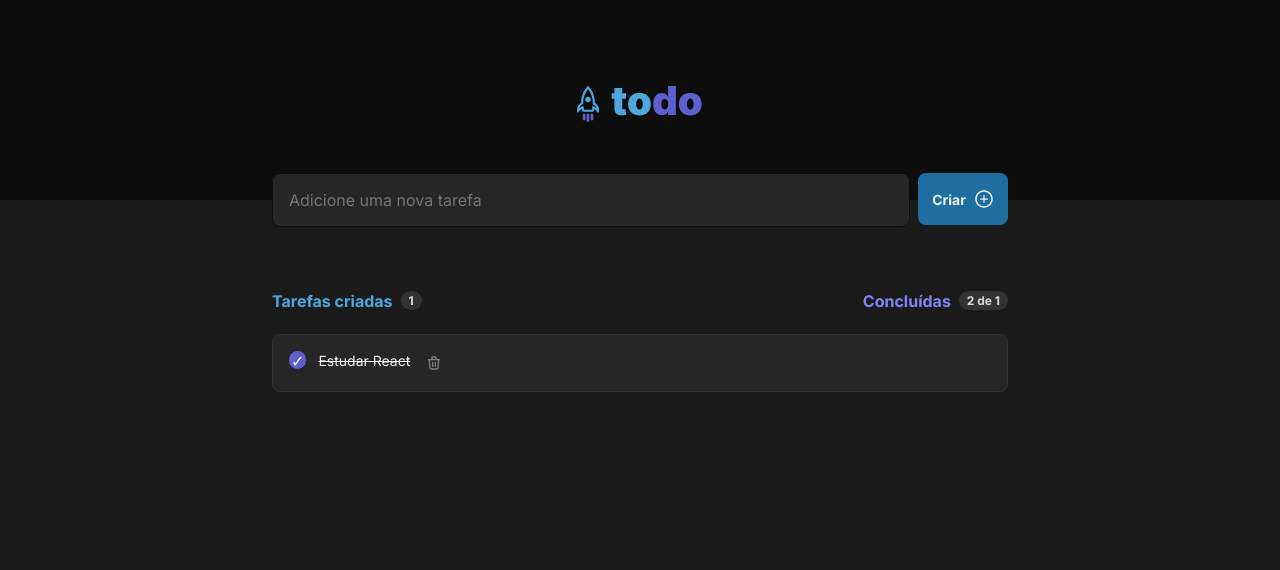
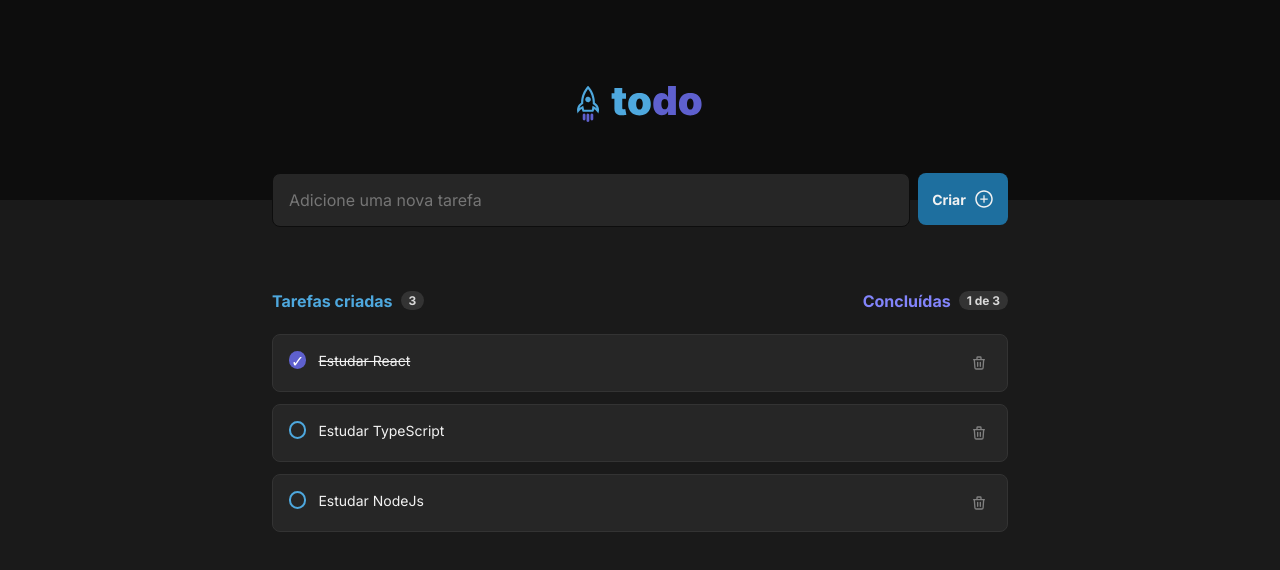
Before and after one commit to jeffersondossantosaguiar/todo-react, a React (Vite) app: page / in a window 1280 px wide. Shown: the top 570 px of the page. Built offline with nearby package versions, Linux system fonts and the light colour scheme.

Commit message:
feat: create tasks

```diff
--- a/package.json
+++ b/package.json
@@ -12,11 +12,13 @@
   "dependencies": {
     "react": "^18.2.0",
     "react-dom": "^18.2.0",
-    "react-icons": "^4.11.0"
+    "react-icons": "^4.11.0",
+    "uuid": "^9.0.1"
   },
   "devDependencies": {
     "@types/react": "^18.2.15",
     "@types/react-dom": "^18.2.7",
+    "@types/uuid": "^9.0.4",
     "@typescript-eslint/eslint-plugin": "^6.0.0",
     "@typescript-eslint/parser": "^6.0.0",
     "@vitejs/plugin-react": "^4.0.3",
--- a/src/App.tsx
+++ b/src/App.tsx
@@ -2,41 +2,79 @@ import { useState } from 'react';
 import styles from './App.module.css';
 import { Empty } from './components/Empty';
 import { Header } from './components/Header';
-import { ITask, Task } from './components/Task';
+import { Task } from './components/Task';
 import { TaskForm } from './components/TaskForm';
 import { TaskHeader } from './components/TaskHeader';
 import './global.css';
+import { ITask } from './models/Task';
 
-const task: ITask = {
-  id: 1,
-  isChecked: true,
-  content: 'Estudar React'
-};
+const task: ITask[] = [
+  {
+    id: "1",
+    isChecked: true,
+    content: 'Estudar React'
+  },
+  {
+    id: "2",
+    isChecked: false,
+    content: 'Estudar TypeScript'
+  },
+  {
+    id: "3",
+    isChecked: false,
+    content: 'Estudar NodeJs'
+  }
+];
 
 function App() {
-  const [tasks, setTasks] = useState([task]);
+  const [tasks, setTasks] = useState(task);
   const [createdTasks, setCreatedTasks] = useState(tasks.length);
+  const [completedTasks, setCompletedTasks] = useState(countCheckedTasks(task));
 
-  function deleteTask(id: number) {
+  function createTask(task: ITask) {
+    const newTasks = [...tasks, task];
+    setTasks(newTasks);
+    setCreatedTasks(newTasks.length);
+  }
+
+  function deleteTask(id: string) {
     const newTasks = tasks.filter(task => {
       return task.id !== id;
     });
+    setTasks(newTasks);
+    setCreatedTasks(newTasks.length);
+    setCompletedTasks(countCheckedTasks(newTasks));
+  }
+
+  function checkTask(id: string) {
+    const newTasks = tasks.map(task => {
+      if (task.id === id) {
+        task.isChecked = !task.isChecked;
+        return task;
+      }
+      return task;
+    });
 
     setTasks(newTasks);
+    setCompletedTasks(countCheckedTasks(newTasks));
+  }
+
+  function countCheckedTasks(tasks: ITask[]): number {
+    return tasks.reduce((acc, task) => task.isChecked ? ++acc : acc, 0);
   }
 
   return (
     <>
       <Header />
       <div className={styles.wrapper}>
-        <TaskForm />
+        <TaskForm onCreateTask={createTask} />
         <main>
-          <TaskHeader createdTasks={createdTasks} />
+          <TaskHeader createdTasks={createdTasks} completedTasks={completedTasks} />
           <div className={styles.task}>
             {
               tasks.length ? (
                 tasks.map(task => {
-                  return (<Task key={task.id} task={task} onDeleteTask={deleteTask} />);
+                  return (<Task key={task.id} task={task} onDeleteTask={deleteTask} onCheckTask={checkTask} />);
                 })
               ) : (
                 <Empty />
--- a/src/components/Task.module.css
+++ b/src/components/Task.module.css
@@ -1,5 +1,6 @@
 .task {
   display: flex;
+  justify-content: space-between;
   gap: 12px;
 
   border-radius: 8px;
@@ -16,9 +17,14 @@
   margin-top: 12px;
 }
 
+.task div {
+  display: flex;
+  gap: 12px
+}
+
 .checkBox {
   appearance: none;
-  width: 1.090625rem;
+  min-width: 1.090625rem;
   height: 1.090625rem;
   border: 2px solid var(--blue);
   border-radius: 100%;
--- a/src/components/Task.tsx
+++ b/src/components/Task.tsx
@@ -1,23 +1,20 @@
 import { useState } from 'react';
 import { HiOutlineTrash } from 'react-icons/hi';
+import { ITask } from '../models/Task';
 import styles from './Task.module.css';
-
-export interface ITask {
-  id: number,
-  content: string,
-  isChecked: boolean;
-}
 
 interface ITaskProps {
   task: ITask,
-  onDeleteTask: (key: number) => void;
+  onDeleteTask: (key: string) => void;
+  onCheckTask: (key: string) => void;
 }
 
-export function Task({ task, onDeleteTask }: ITaskProps) {
+export function Task({ task, onDeleteTask, onCheckTask }: ITaskProps) {
   const { content, id, isChecked } = task;
   const [checked, setChecked] = useState(isChecked);
 
-  function handleChecked() {
+  function handleCheckTask() {
+    onCheckTask(id);
     setChecked(!checked);
   }
 
@@ -28,11 +25,9 @@ export function Task({ task, onDeleteTask }: ITaskProps) {
   return (
     <div className={styles.task}>
       <div>
-        <input type='checkbox' checked={checked} onChange={handleChecked} className={styles.checkBox} />
+        <input type='checkbox' checked={checked} onChange={handleCheckTask} className={styles.checkBox} />
+        <label className={checked ? styles.contentChecked : styles.content}>{content}</label>
       </div>
-      <span>
-        <label className={checked ? styles.contentChecked : styles.content}>{content}</label>
-      </span>
       <button onClick={handleDeleteTask} className={styles.trash}>
         <HiOutlineTrash size={16} />
       </button>
--- a/src/components/TaskForm.tsx
+++ b/src/components/TaskForm.tsx
@@ -1,11 +1,38 @@
+import { ChangeEvent, FormEvent, useState } from 'react';
 import { AiOutlinePlusCircle } from 'react-icons/ai';
+import { Task } from '../models/Task';
 import styles from './TaskForm.module.css';
 
-export function TaskForm() {
+interface TaskFormProps {
+  onCreateTask: (task: Task) => void;
+}
+
+export function TaskForm({ onCreateTask }: TaskFormProps) {
+
+  const [taskContent, setTaskContent] = useState('');
+
+  function handletaskContentChange(event: ChangeEvent<HTMLTextAreaElement>) {
+    event.target.setCustomValidity('');
+    setTaskContent(event.target.value);
+  }
+
+  function handleCreateTask(event: FormEvent) {
+    event.preventDefault();
+
+    const task = new Task({ content: taskContent });
+    onCreateTask(task);
+    setTaskContent('');
+  }
+
   return (
-    <form action="" className={styles.taskForm}>
-      <textarea name="task" placeholder='Adicione uma nova tarefa' />
-      <button>Criar <AiOutlinePlusCircle size={20} /></button>
+    <form onSubmit={handleCreateTask} className={styles.taskForm}>
+      <textarea
+        name="task"
+        placeholder='Adicione uma nova tarefa'
+        value={taskContent}
+        onChange={handletaskContentChange}
+      />
+      <button type='submit'>Criar <AiOutlinePlusCircle size={20} /></button>
     </form>
   );
 }
--- a/src/components/TaskHeader.module.css
+++ b/src/components/TaskHeader.module.css
@@ -30,6 +30,6 @@
   color: var(--blue)
 }
 
-.concludedTasks {
+.completedTasks {
   color: var(--purple)
 }
--- a/src/components/TaskHeader.tsx
+++ b/src/components/TaskHeader.tsx
@@ -2,9 +2,10 @@ import styles from './TaskHeader.module.css';
 
 interface TaskHeaderProps {
   createdTasks: number;
+  completedTasks: number;
 }
 
-export function TaskHeader({ createdTasks }: TaskHeaderProps) {
+export function TaskHeader({ createdTasks, completedTasks }: TaskHeaderProps) {
   return (
     <div className={styles.taskHeader}>
       <div >
@@ -14,9 +15,9 @@ export function TaskHeader({ createdTasks }: TaskHeaderProps) {
         </span>
       </div>
       <div>
-        <p className={styles.concludedTasks}>Concluídas</p>
+        <p className={styles.completedTasks}>Concluídas</p>
         <span>
-          2 de {createdTasks}
+          {completedTasks} de {createdTasks}
         </span>
       </div>
     </div>
--- /dev/null
+++ b/src/models/Task.ts
@@ -0,0 +1,17 @@
+import { v4 as uuidv4 } from "uuid"
+
+export interface ITask {
+  id: string
+  content: string
+  isChecked: boolean
+}
+
+export class Task implements ITask {
+  id: string = uuidv4()
+  content: string
+  isChecked: boolean = false
+
+  constructor({ content }: Pick<ITask, "content">) {
+    this.content = content
+  }
+}
```
Also changed, not shown: 1 other file (tests, documents, lock files or other folders).
